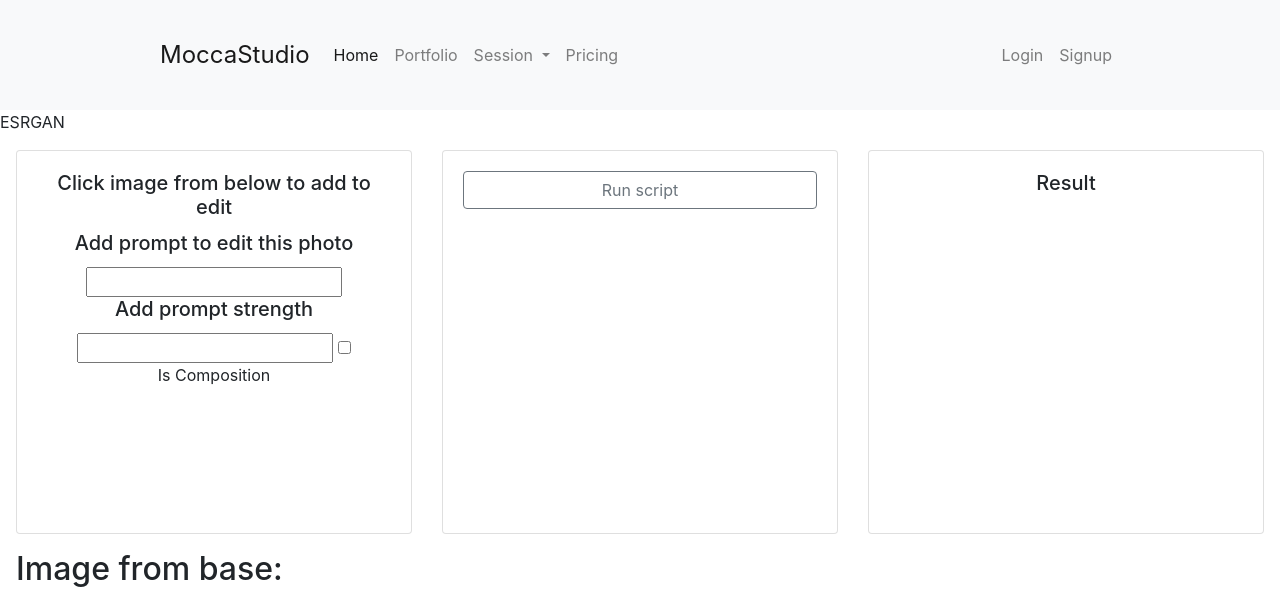
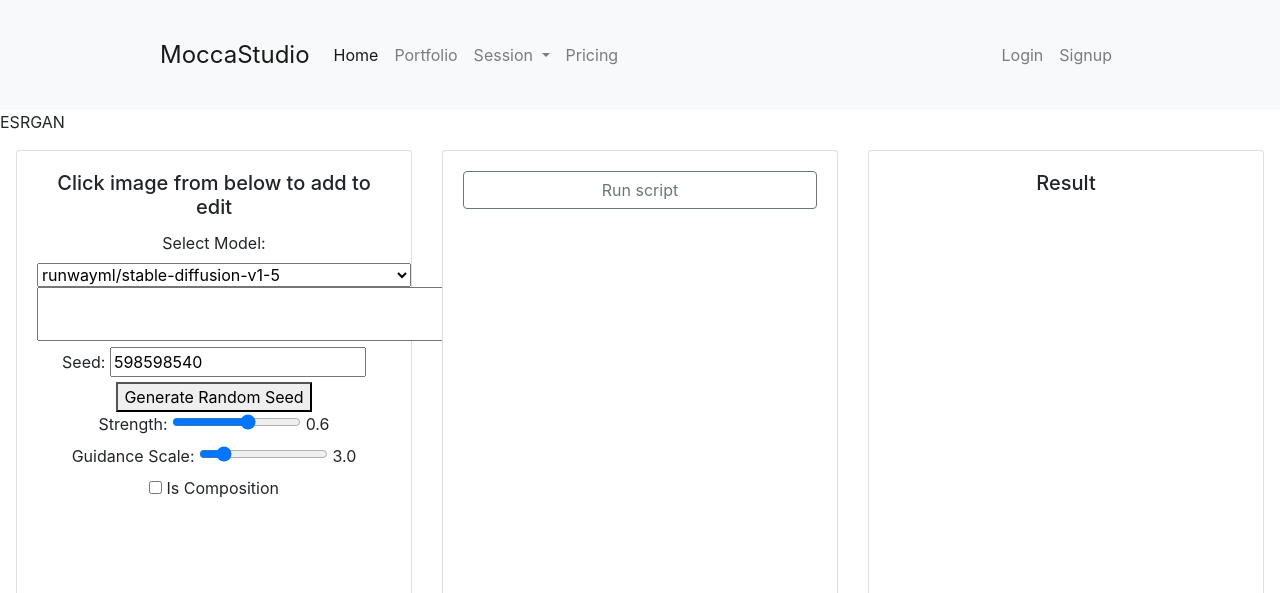
Before and after one commit to matorolll/inzynierka, a Django app: page /gan_control_panel/image_to_image/ in a window 1280 px wide. Shown: the top 593 px of the page. Run offline with Django 4.2, Linux system fonts and the light colour scheme; data comes from the database, SQL or seed files in the repository; both versions use the stored data as it was after the commit; some libraries are stand-ins or nearby versions.

Commit message:
Adding iti options, saving more data to db

```diff
--- a/gan/models.py
+++ b/gan/models.py
@@ -54,6 +54,10 @@ class imagetoimagePhoto(models.Model):
     title = models.CharField(max_length=255)
     prompt = models.CharField(max_length=255)
     image = models.ImageField(upload_to='gan_photos/imagetoimage/')
+    model_used = models.CharField(max_length=255,  blank=True, null=True)
+    strength = models.CharField(max_length=255, blank=True, null=True)
+    guidance = models.CharField(max_length=255, blank=True, null=True)
+
 
     def __str__(self):
         return self.title
--- a/gan/templates/gan/control_panel/image_to_image.html
+++ b/gan/templates/gan/control_panel/image_to_image.html
@@ -11,16 +11,38 @@
     <div class="m-3">
         <div class="row">
             <div class="col-sm-4">
-                <div class="card" style="height: 24rem;">
+                <div class="card" style="height: 30rem;">
                     <div class="card-body text-center">
                         <form id="myForm" method="post" action="{% url 'iti_run' %}">
                             {% csrf_token %}
                             <h5 class="card-title">Click image from below to add to edit</h5>
                             <div id="image_to_edit"></div>
-                            <h5 class="card-title">Add prompt to edit this photo</h5>
-                            <input type="text" name="text_input" required>
-                            <h5 class="card-title">Add prompt strength</h5>
-                            <input type="text" name="prompt_strength" required>
+
+                            <label for="model_input">Select Model:</label>
+                            <select name="model_input" id="model_input">
+                                <option value="runwayml/stable-diffusion-v1-5">runwayml/stable-diffusion-v1-5</option>
+                                <option value="stabilityai/stable-diffusion-2-1">stabilityai/stable-diffusion-2-1</option>
+                                <option value="kandinsky-community/kandinsky-2-2-decoder">kandinsky-community/kandinsky-2-2-decoder</option>
+                                <option value="stabilityai/stable-diffusion-xl-refiner-1.0">stabilityai/stable-diffusion-xl-refiner-1.0</option>
+                            </select>
+                            </br>
+                            <textarea name="text_input" rows="2" cols="58" required></textarea>
+                            </br>
+                            <label for="seed_input">Seed:</label>
+                            <input type="number" name="seed_input" id="seed_input" value="598598540">
+                            <button type="button" onclick="generateRandomSeed()">Generate Random Seed</button>
+                            </br>
+
+                            <label for="strength_scale_input">Strength:</label>
+                            <input type="range" name="strength_scale_input" id="strength_scale_input" min="0.0" max="1.0" step="0.1" value="0.6">
+                            <output for="strength_scale_input">0.6</output>
+                            </br>
+
+                            <label for="guidance_scale_input">Guidance Scale:</label>
+                            <input type="range" name="guidance_scale_input" id="guidance_scale_input" min="0.0" max="20.0" step="0.1" value="3.0">
+                            <output for="guidance_scale_input">3.0</output>
+                            </br>
+
 
                             <input type="checkbox" name="is_composition" id="isCompositionCheckbox">
                             <label for="isCompositionCheckbox">Is Composition</label>
@@ -30,7 +52,7 @@
             </div>
 
             <div class="col-sm-4">
-                <div class="card text-center" style="height: 24rem;">
+                <div class="card text-center" style="height: 30rem;">
                     <div class="card-body">
                         <h5 class="card-title">
                             <button type="button" class="btn btn-outline-secondary btn-block" onclick="checkAndSubmit()">Run script</button>
@@ -40,7 +62,7 @@
             </div>
 
             <div class="col-sm-4">
-                <div class="card" style="height: 24rem;">
+                <div class="card" style="height: 30rem;">
                     <div class="card-body text-center">
                         <h5 class="card-title">Result</h5>
                         <div id="changed_img" style="max-height: 100px"></div>
@@ -145,6 +167,36 @@ function moveImageToEdit(imgElement, sourceContainerId, targetContainerId) {
     document.getElementById('myForm').addEventListener('submit', function (event) {
         event.preventDefault();
     });
+
+
+    function generateRandomSeed() {
+    var randomSeed = Math.floor(Math.random() * 1000000000) + 1;
+    document.getElementById("seed_input").value = randomSeed;
+}
+
+var guidanceSlider = document.getElementById("guidance_scale_input");
+var guidanceOutput = document.querySelector("output[for=guidance_scale_input]");
+
+var strengthSlider = document.getElementById("strength_scale_input");
+var strengthOutput = document.querySelector("output[for=strength_scale_input]");
+
+guidanceSlider.addEventListener("input", function() {
+    guidanceOutput.textContent = guidanceSlider.value;
+});
+
+guidanceSlider.addEventListener("change", function() {
+    guidanceOutput.textContent = guidanceSlider.value;
+});
+
+strengthSlider.addEventListener("input", function() {
+    strengthOutput.textContent = strengthSlider.value;
+});
+
+strengthSlider.addEventListener("change", function() {
+    strengthOutput.textContent = strengthSlider.value;
+});
+
+
 </script>
 
 {% endblock %}
--- a/gan/views.py
+++ b/gan/views.py
@@ -193,85 +193,73 @@ def iti_run(request):
         photo = check_image_model(photo_model, photo_id)
         is_composition = request.POST.get('is_composition')
 
-        strength = float(request.POST.get('prompt_strength'))
+        seed = int(request.POST.get('seed_input'))
+        guidance_scale = float(request.POST.get('guidance_scale_input'))
+        strength_scale = float(request.POST.get('strength_scale_input'))
         text_input = request.POST.get('text_input')
+        model = request.POST.get('model_input')
 
-        new_photo = iti_script(photo, strength, text_input, is_composition)
+        new_photo = iti_script(photo, seed, guidance_scale, strength_scale, text_input, model, is_composition)
 
         return JsonResponse({'changed_image_url': new_photo.image.url})
     return HttpResponseBadRequest('Invalid request')
 
-def iti_script(photo, strength, text_input, IsComposition):
+def iti_script(photo, seed, guidance_scale, strength_scale, text_input, model, IsComposition):
         import torch, cv2
+        from diffusers.utils import load_image, make_image_grid
         from diffusers import AutoPipelineForImage2Image
-        from diffusers.utils import load_image, make_image_grid
 
-        torch.manual_seed(23098428)
+        torch.manual_seed(seed)
 
         if torch.cuda.is_available(): #gpu usage
-            pipe = AutoPipelineForImage2Image.from_pretrained(
-                "runwayml/stable-diffusion-v1-5", torch_dtype=torch.float16, variant="fp16", use_safetensors=None, safety_checker = None
-            ).to("cuda")
+            pipe = AutoPipelineForImage2Image.from_pretrained(model, torch_dtype=torch.float16, use_safetensors=None, safety_checker = None)
+            pipe.to('cuda')
             pipe.enable_model_cpu_offload()
             pipe.enable_xformers_memory_efficient_attention()
 
         else: #cpu usage
-            pipe = AutoPipelineForImage2Image.from_pretrained(
-                "runwayml/stable-diffusion-v1-5", use_safetensors=None, safety_checker = None
-            ).to("cup")
-            pipe.enable_model_cpu_offload()
-            pipe.enable_xformers_memory_efficient_attention()
+            pipe = AutoPipelineForImage2Image.from_pretrained(model)
+            pipe.to('cpu')
+
 
         #loading image
         init_image = load_image(photo.image.path)
 
+        #turning to np array
+        if not IsComposition:
+            generated_image = pipe(
+                                    prompt = text_input,
+                                    image = init_image,
+                                    strength = strength_scale,
+                                    guidance_scale=guidance_scale,
+                                  ).images[0]
 
-        #turning to np array
-        generated_image = pipe(text_input, init_image, strength, guidance_scale=16.0).images[0]
-        if IsComposition:
-            img1 = pipe(text_input, init_image, strength=0.2, guidance_scale=0.0).images[0]
-            img2 = pipe(text_input, init_image, strength=0.4, guidance_scale=0.0).images[0]
-            img3 = pipe(text_input, init_image, strength=0.6, guidance_scale=0.0).images[0]
-            img4 = pipe(text_input, init_image, strength=0.8, guidance_scale=0.0).images[0]
-            img5 = pipe(text_input, init_image, strength=1.0, guidance_scale=0.0).images[0]
+            image = numpy.array(generated_image)
+        else:
+            rows = cols = 5
+            strength_range = (0.2, 1.0)
+            guidance_scale_range = (0.0, 20.0)
 
-            img6 = pipe(text_input, init_image, strength=0.2, guidance_scale=5.0).images[0]
-            img7 = pipe(text_input, init_image, strength=0.4, guidance_scale=5.0).images[0]
-            img8 = pipe(text_input, init_image, strength=0.6, guidance_scale=5.0).images[0]
-            img9 = pipe(text_input, init_image, strength=0.8, guidance_scale=5.0).images[0]
-            img10 = pipe(text_input, init_image, strength=1.0, guidance_scale=5.0).images[0]
+            strength_tab = []
+            guidance_tab = []
 
-            img11 = pipe(text_input, init_image, strength=0.2, guidance_scale=10.0).images[0]
-            img12 = pipe(text_input, init_image, strength=0.4, guidance_scale=10.0).images[0]
-            img13 = pipe(text_input, init_image, strength=0.6, guidance_scale=10.0).images[0]
-            img14 = pipe(text_input, init_image, strength=0.8, guidance_scale=10.0).images[0]
-            img15 = pipe(text_input, init_image, strength=1.0, guidance_scale=10.0).images[0]
+            images = []
+            for row in range(rows):
+                for col in range(cols):
+                    strength = round(strength_range[0] + col * ((strength_range[1] - strength_range[0]) / (cols - 1)), 2)
+                    guidance_scale = round(guidance_scale_range[0] + row * ((guidance_scale_range[1] - guidance_scale_range[0]) / (rows - 1)), 2)
 
-            img16 = pipe(text_input, init_image, strength=0.2, guidance_scale=15.0).images[0]
-            img17 = pipe(text_input, init_image, strength=0.4, guidance_scale=15.0).images[0]
-            img18 = pipe(text_input, init_image, strength=0.6, guidance_scale=15.0).images[0]
-            img19 = pipe(text_input, init_image, strength=0.8, guidance_scale=15.0).images[0]
-            img20 = pipe(text_input, init_image, strength=1.0, guidance_scale=15.0).images[0]
+                    img = pipe(text_input, init_image, strength=strength, guidance_scale=guidance_scale).images[0]
+                    images.append(img)
 
-            img21 = pipe(text_input, init_image, strength=0.2, guidance_scale=20.0).images[0]
-            img22 = pipe(text_input, init_image, strength=0.4, guidance_scale=20.0).images[0]
-            img23 = pipe(text_input, init_image, strength=0.6, guidance_scale=20.0).images[0]
-            img24 = pipe(text_input, init_image, strength=0.8, guidance_scale=20.0).images[0]
-            img25 = pipe(text_input, init_image, strength=1.0, guidance_scale=20.0).images[0]
+                    strength_tab.append(strength)
+                    guidance_tab.append(guidance_scale)
 
-            grid = make_image_grid(
-                [
-                img1, img2, img3, img4, img5,
-                img6, img7, img8, img9, img10,
-                img11, img12, img13, img14, img15,
-                img16, img17, img18, img19, img20,
-                img21, img22, img23, img24, img25,
-                ], rows=5, cols=5)
+            grid = make_image_grid(images, rows=rows, cols=cols)
             image = numpy.array(grid)
 
-        else:
-            image = numpy.array(generated_image)
-
+            strength_scale = strength_tab
+            guidance_scale = guidance_tab
 
         #fixing colors
         if len(image.shape) == 2: _, image_bytes = cv2.imencode('.png', image)
@@ -285,8 +273,7 @@ def iti_script(photo, strength, text_input, IsComposition):
         #saving
         image_file = InMemoryUploadedFile(io.BytesIO(image_bytes), None, title, 'image/png', len(image_bytes), None)
 
-
-        new_photo = imagetoimagePhoto(prompt=text_input, image=image_file)
+        new_photo = imagetoimagePhoto(prompt=text_input, image=image_file, model_used=model, strength=strength_scale , guidance=guidance_scale)
         new_photo.save()
         return new_photo
 
```
Also changed, not shown: db.sqlite3, gan/migrations/0006_imagetoimagephoto_guidance_and_more.py (added), media/gan_photos/imagetoimage/Astronaut_in_the_ocean.png (added), media/gan_photos/imagetoimage/Astronaut_in_the_ocean_07mTAyH.png (added), media/gan_photos/imagetoimage/Astronaut_in_the_ocean_8mVy4s4.png (added), media/gan_photos/imagetoimage/Astronaut_in_the_ocean_XqLsh5n.png (added), media/gan_photos/imagetoimage/Astronaut_in_the_ocean_ZkkG5Da.png (added), media/gan_photos/imagetoimage/Astronaut_in_the_ocean_eHUmCp2.png (added), media/gan_photos/imagetoimage/Astronaut_in_the_ocean_xPTM9Fj.png (added), 5 other files.
